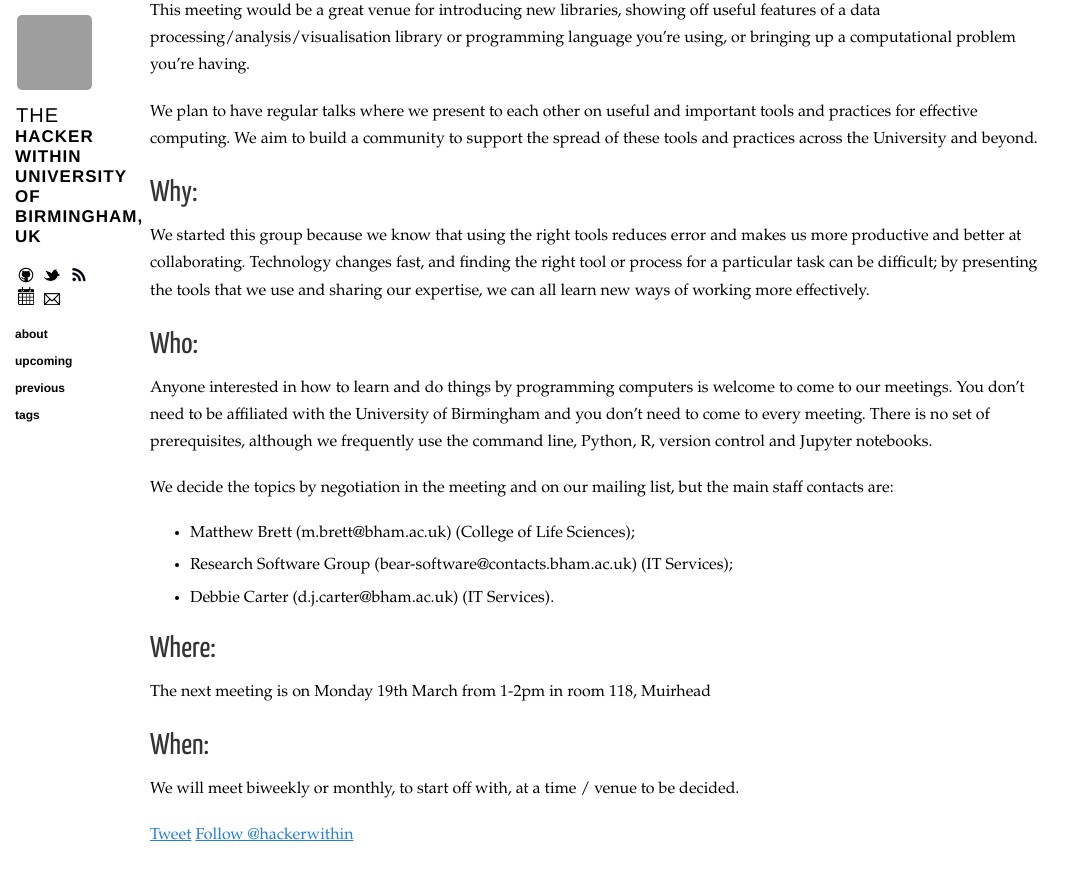
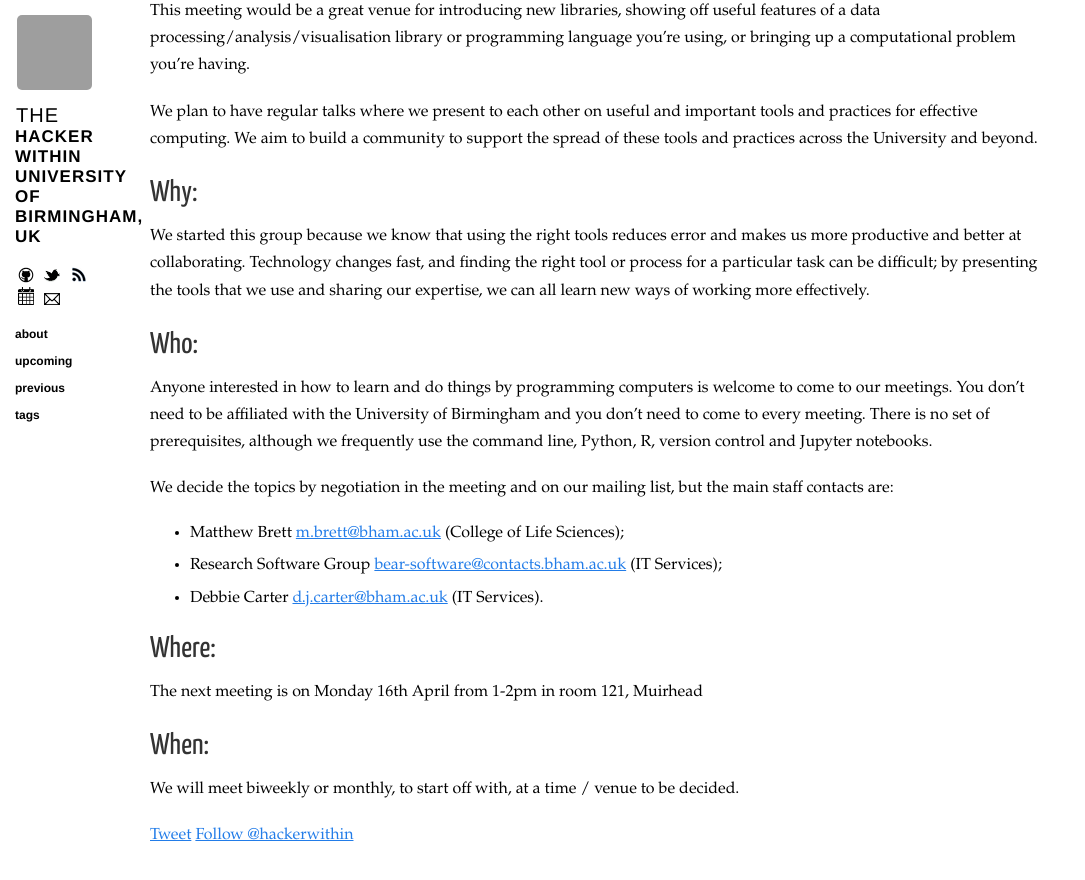
Before and after one commit to thehackerwithin/UoB, a Jekyll site: the page built from index.md, in a window 1280 px wide and 900 px high, scrolled down 658 px. Shown: the top 880 px of the window, without its empty margins (0-1085 px from the left). Built offline with Jekyll 4.4.1, drawn with Linux system fonts in a browser that asks for light colours; nearby versions of some CDN libraries; comment, search, counter and statistics services are not loaded; grey boxes are pictures that could not be loaded.

Commit message:
Update index.md

```diff
--- a/index.md
+++ b/index.md
@@ -62,13 +62,13 @@ Anyone interested in how to learn and do things by programming computers is welc
 
 We decide the topics by negotiation in the meeting and on our mailing list, but the main staff contacts are:
 
-* Matthew Brett (m.brett@bham.ac.uk) (College of Life Sciences);
-* Research Software Group (bear-software@contacts.bham.ac.uk) (IT Services);
-* Debbie Carter (d.j.carter@bham.ac.uk) (IT Services).
+* Matthew Brett [m.brett@bham.ac.uk](m.brett@bham.ac.uk) (College of Life Sciences);
+* Research Software Group [bear-software@contacts.bham.ac.uk](bear-software@contacts.bham.ac.uk) (IT Services);
+* Debbie Carter [d.j.carter@bham.ac.uk](d.j.carter@bham.ac.uk) (IT Services).
 
 ## Where:
 
-The next meeting is on Monday 19th March from 1-2pm in room 118, Muirhead
+The next meeting is on Monday 16th April from 1-2pm in room 121, Muirhead
 
 
 ## When:
```
